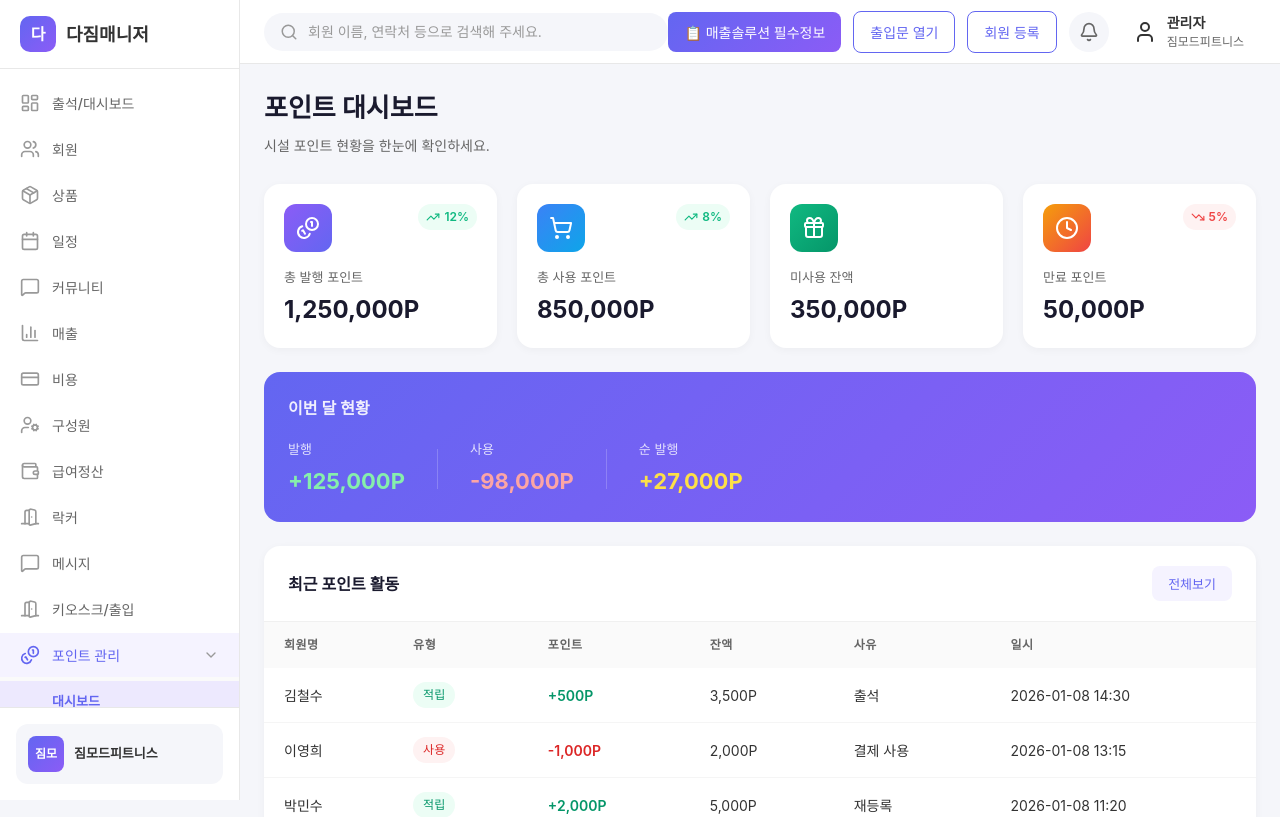
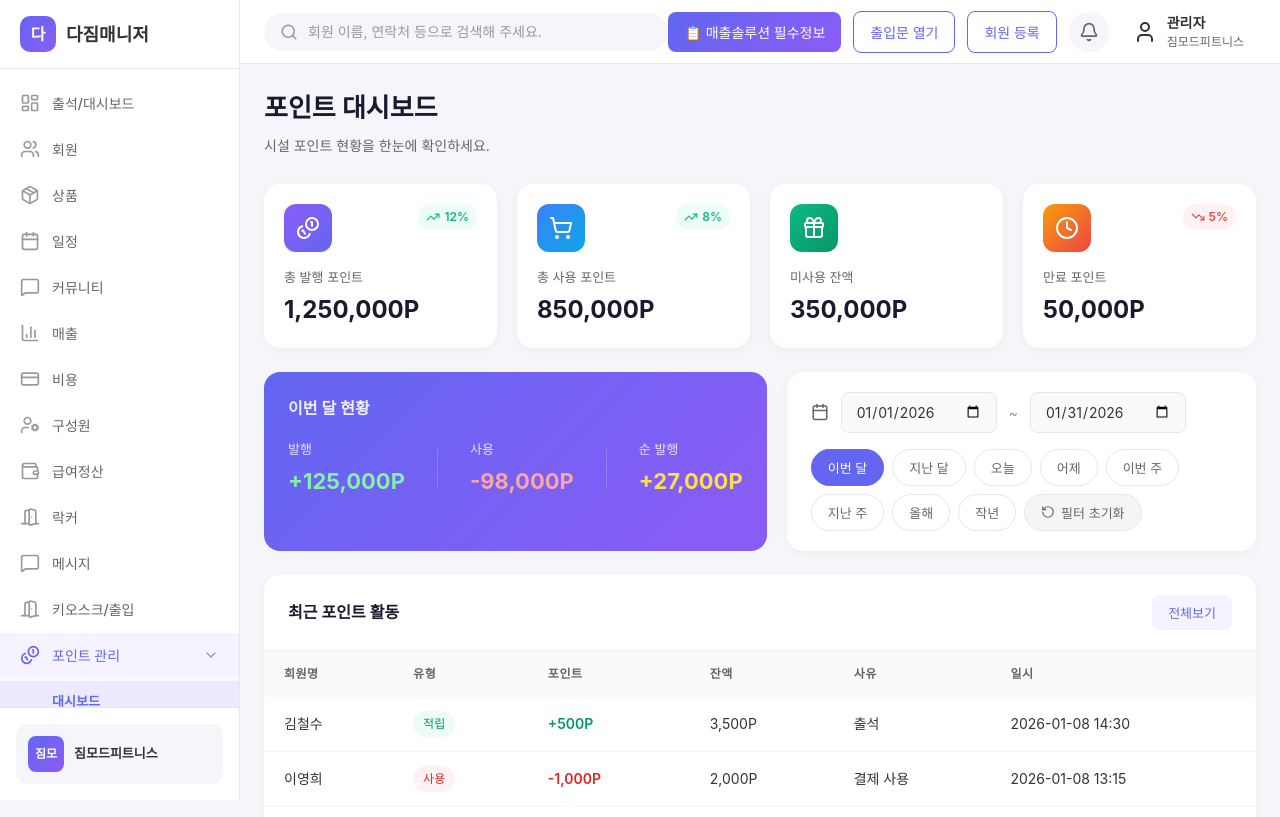
Before and after one commit to Lee-jm-code/dagym_point, a React (Vite) app: page /point/dashboard in a window 1280 px wide. Shown: the top 817 px of the page. Built offline with nearby package versions, Linux system fonts and the light colour scheme; a web font is replaced by a local one.

Commit message:
feat: 포인트 대시보드에 날짜 필터 추가
- 날짜 범위 직접 선택 기능
- 빠른 선택 버튼 (이번 달, 지난 달, 오늘, 어제, 이번 주, 지난 주, 올해, 작년)
- 필터 초기화 버튼

```diff
--- a/src/pages/point/PointDashboard.css
+++ b/src/pages/point/PointDashboard.css
@@ -99,9 +99,12 @@
   color: #1a1a2e;
 }
 
-/* 이번 달 요약 */
-.monthly-summary {
+/* 이번 달 요약 + 날짜 필터 */
+.summary-filter-row {
+  display: flex;
+  gap: 20px;
   margin-bottom: 24px;
+  align-items: stretch;
 }
 
 .summary-card {
@@ -109,6 +112,95 @@
   border-radius: 16px;
   padding: 24px;
   color: white;
+  flex-shrink: 0;
+}
+
+/* 날짜 필터 카드 */
+.date-filter-card {
+  flex: 1;
+  background: white;
+  border-radius: 16px;
+  padding: 20px 24px;
+  box-shadow: 0 2px 8px rgba(0, 0, 0, 0.04);
+  display: flex;
+  flex-direction: column;
+  justify-content: center;
+  gap: 16px;
+}
+
+.date-range-picker {
+  display: flex;
+  align-items: center;
+  gap: 12px;
+}
+
+.calendar-icon {
+  color: #666;
+}
+
+.date-input {
+  padding: 10px 14px;
+  border: 1px solid #e5e7eb;
+  border-radius: 8px;
+  font-size: 14px;
+  color: #333;
+  background: #fafafa;
+  cursor: pointer;
+}
+
+.date-input:focus {
+  outline: none;
+  border-color: #6366f1;
+  background: white;
+}
+
+.date-separator {
+  color: #999;
+  font-size: 14px;
+}
+
+.filter-buttons {
+  display: flex;
+  flex-wrap: wrap;
+  gap: 8px;
+}
+
+.filter-btn {
+  padding: 8px 16px;
+  border: 1px solid #e5e7eb;
+  background: white;
+  border-radius: 20px;
+  font-size: 13px;
+  color: #666;
+  cursor: pointer;
+  transition: all 0.2s;
+  white-space: nowrap;
+}
+
+.filter-btn:hover {
+  border-color: #6366f1;
+  color: #6366f1;
+}
+
+.filter-btn.active {
+  background: #6366f1;
+  border-color: #6366f1;
+  color: white;
+}
+
+.filter-btn.reset {
+  display: flex;
+  align-items: center;
+  gap: 6px;
+  background: #f5f5f5;
+  border-color: #e5e7eb;
+  color: #666;
+}
+
+.filter-btn.reset:hover {
+  background: #e5e5e5;
+  border-color: #d1d5db;
+  color: #333;
 }
 
 .summary-title {
@@ -287,6 +379,10 @@
   .stats-grid {
     grid-template-columns: repeat(2, 1fr);
   }
+
+  .summary-filter-row {
+    flex-direction: column;
+  }
 }
 
 @media (max-width: 640px) {
@@ -303,4 +399,17 @@
     width: 100%;
     height: 1px;
   }
+
+  .date-range-picker {
+    flex-wrap: wrap;
+  }
+
+  .filter-buttons {
+    gap: 6px;
+  }
+
+  .filter-btn {
+    padding: 6px 12px;
+    font-size: 12px;
+  }
 }
--- a/src/pages/point/PointDashboard.tsx
+++ b/src/pages/point/PointDashboard.tsx
@@ -1,7 +1,57 @@
 import { useState } from 'react';
-import { TrendingUp, TrendingDown, Coins, Gift, ShoppingCart, Clock } from 'lucide-react';
+import { TrendingUp, TrendingDown, Coins, Gift, ShoppingCart, Clock, Calendar, RotateCcw } from 'lucide-react';
 import type { PointStats, PointTransaction } from '../../types/point';
 import './PointDashboard.css';
+
+type DateFilterType = 'thisMonth' | 'lastMonth' | 'today' | 'yesterday' | 'thisWeek' | 'lastWeek' | 'thisYear' | 'lastYear' | 'custom';
+
+const getDateRange = (filterType: DateFilterType): { start: Date; end: Date } => {
+  const now = new Date();
+  const today = new Date(now.getFullYear(), now.getMonth(), now.getDate());
+
+  switch (filterType) {
+    case 'today':
+      return { start: today, end: today };
+    case 'yesterday':
+      const yesterday = new Date(today);
+      yesterday.setDate(yesterday.getDate() - 1);
+      return { start: yesterday, end: yesterday };
+    case 'thisWeek':
+      const thisWeekStart = new Date(today);
+      thisWeekStart.setDate(today.getDate() - today.getDay());
+      return { start: thisWeekStart, end: today };
+    case 'lastWeek':
+      const lastWeekEnd = new Date(today);
+      lastWeekEnd.setDate(today.getDate() - today.getDay() - 1);
+      const lastWeekStart = new Date(lastWeekEnd);
+      lastWeekStart.setDate(lastWeekEnd.getDate() - 6);
+      return { start: lastWeekStart, end: lastWeekEnd };
+    case 'thisMonth':
+      return { start: new Date(now.getFullYear(), now.getMonth(), 1), end: new Date(now.getFullYear(), now.getMonth() + 1, 0) };
+    case 'lastMonth':
+      return { start: new Date(now.getFullYear(), now.getMonth() - 1, 1), end: new Date(now.getFullYear(), now.getMonth(), 0) };
+    case 'thisYear':
+      return { start: new Date(now.getFullYear(), 0, 1), end: new Date(now.getFullYear(), 11, 31) };
+    case 'lastYear':
+      return { start: new Date(now.getFullYear() - 1, 0, 1), end: new Date(now.getFullYear() - 1, 11, 31) };
+    default:
+      return { start: new Date(now.getFullYear(), now.getMonth(), 1), end: new Date(now.getFullYear(), now.getMonth() + 1, 0) };
+  }
+};
+
+const formatDateDisplay = (date: Date): string => {
+  const year = date.getFullYear();
+  const month = String(date.getMonth() + 1).padStart(2, '0');
+  const day = String(date.getDate()).padStart(2, '0');
+  return `${year}.${month}.${day}`;
+};
+
+const formatDateInput = (date: Date): string => {
+  const year = date.getFullYear();
+  const month = String(date.getMonth() + 1).padStart(2, '0');
+  const day = String(date.getDate()).padStart(2, '0');
+  return `${year}-${month}-${day}`;
+};
 
 // 샘플 데이터
 const mockStats: PointStats = {
@@ -30,6 +80,27 @@ const formatNumber = (num: number) => {
 const PointDashboard = () => {
   const [stats] = useState<PointStats>(mockStats);
   const [transactions] = useState<PointTransaction[]>(mockTransactions);
+  const [dateFilter, setDateFilter] = useState<DateFilterType>('thisMonth');
+  const [dateRange, setDateRange] = useState(getDateRange('thisMonth'));
+
+  const handleFilterChange = (filterType: DateFilterType) => {
+    setDateFilter(filterType);
+    setDateRange(getDateRange(filterType));
+  };
+
+  const handleDateChange = (type: 'start' | 'end', value: string) => {
+    const newDate = new Date(value);
+    setDateFilter('custom');
+    setDateRange(prev => ({
+      ...prev,
+      [type]: newDate
+    }));
+  };
+
+  const handleReset = () => {
+    setDateFilter('thisMonth');
+    setDateRange(getDateRange('thisMonth'));
+  };
 
   return (
     <div className="point-dashboard">
@@ -101,8 +172,8 @@ const PointDashboard = () => {
         </div>
       </div>
 
-      {/* 이번 달 요약 */}
-      <div className="monthly-summary">
+      {/* 이번 달 요약 + 날짜 필터 */}
+      <div className="summary-filter-row">
         <div className="summary-card">
           <h3 className="summary-title">이번 달 현황</h3>
           <div className="summary-items">
@@ -120,6 +191,82 @@ const PointDashboard = () => {
               <span className="summary-label">순 발행</span>
               <span className="summary-value net">+{formatNumber(stats.monthlyIssued - stats.monthlyUsed)}P</span>
             </div>
+          </div>
+        </div>
+
+        <div className="date-filter-card">
+          <div className="date-range-picker">
+            <Calendar size={18} className="calendar-icon" />
+            <input
+              type="date"
+              className="date-input"
+              value={formatDateInput(dateRange.start)}
+              onChange={(e) => handleDateChange('start', e.target.value)}
+            />
+            <span className="date-separator">~</span>
+            <input
+              type="date"
+              className="date-input"
+              value={formatDateInput(dateRange.end)}
+              onChange={(e) => handleDateChange('end', e.target.value)}
+            />
+          </div>
+          <div className="filter-buttons">
+            <button
+              className={`filter-btn ${dateFilter === 'thisMonth' ? 'active' : ''}`}
+              onClick={() => handleFilterChange('thisMonth')}
+            >
+              이번 달
+            </button>
+            <button
+              className={`filter-btn ${dateFilter === 'lastMonth' ? 'active' : ''}`}
+              onClick={() => handleFilterChange('lastMonth')}
+            >
+              지난 달
+            </button>
+            <button
+              className={`filter-btn ${dateFilter === 'today' ? 'active' : ''}`}
+              onClick={() => handleFilterChange('today')}
+            >
+              오늘
+            </button>
+            <button
+              className={`filter-btn ${dateFilter === 'yesterday' ? 'active' : ''}`}
+              onClick={() => handleFilterChange('yesterday')}
+            >
+              어제
+            </button>
+            <button
+              className={`filter-btn ${dateFilter === 'thisWeek' ? 'active' : ''}`}
+              onClick={() => handleFilterChange('thisWeek')}
+            >
+              이번 주
+            </button>
+            <button
+              className={`filter-btn ${dateFilter === 'lastWeek' ? 'active' : ''}`}
+              onClick={() => handleFilterChange('lastWeek')}
+            >
+              지난 주
+            </button>
+            <button
+              className={`filter-btn ${dateFilter === 'thisYear' ? 'active' : ''}`}
+              onClick={() => handleFilterChange('thisYear')}
+            >
+              올해
+            </button>
+            <button
+              className={`filter-btn ${dateFilter === 'lastYear' ? 'active' : ''}`}
+              onClick={() => handleFilterChange('lastYear')}
+            >
+              작년
+            </button>
+            <button
+              className="filter-btn reset"
+              onClick={handleReset}
+            >
+              <RotateCcw size={14} />
+              필터 초기화
+            </button>
           </div>
         </div>
       </div>
```
